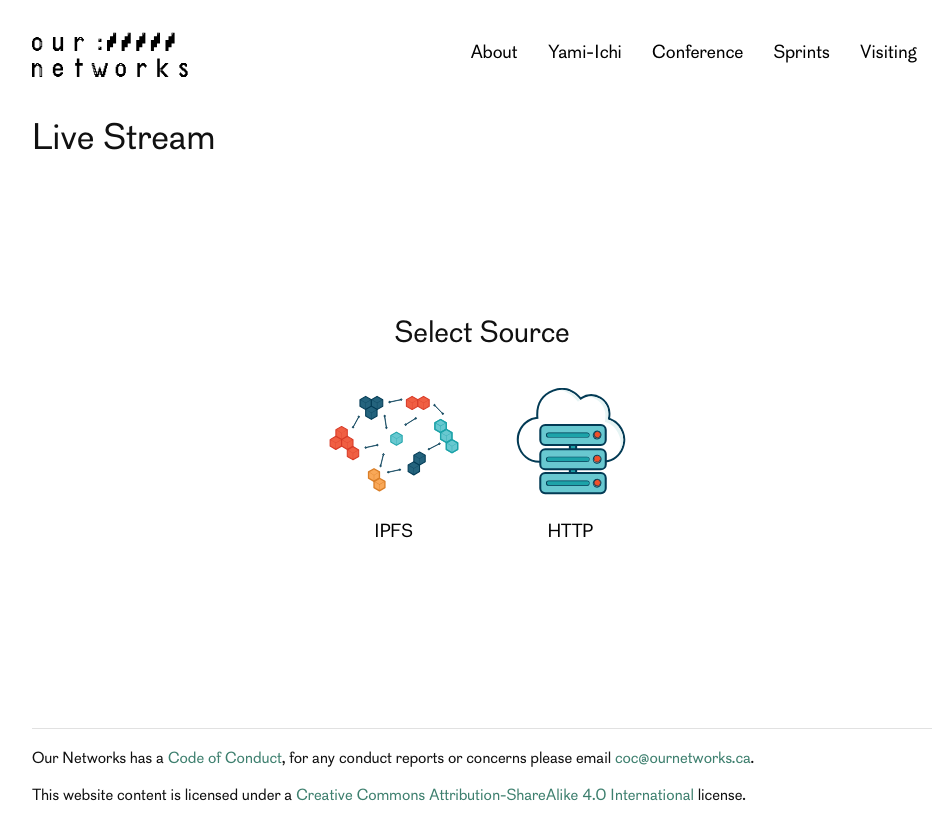
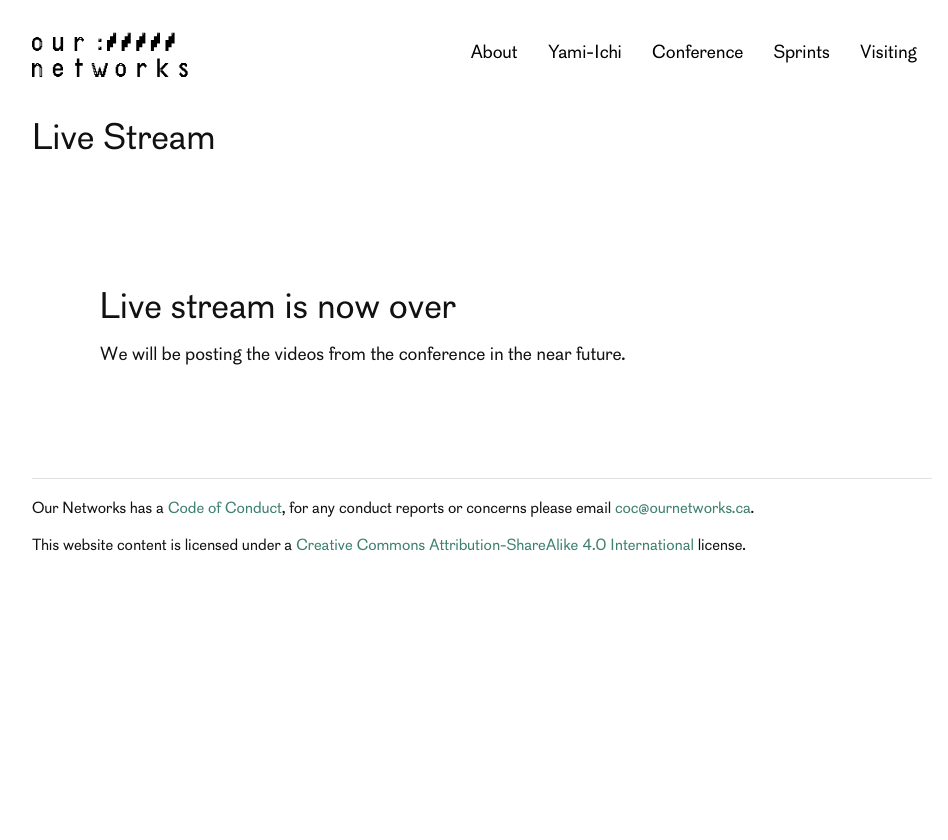
Before and after one commit to ournetworks/ournetworks.ca, a Jekyll site: the page built from livestream.md, in a window 1280 px wide. Shown: the top 840 px of the page, without its empty margins (158-1106 px from the left). Built offline with Jekyll 4.4.1, drawn with Linux system fonts in a browser that asks for light colours.

Commit message:
live stream notice

```diff
--- a/livestream.md
+++ b/livestream.md
@@ -6,4 +6,8 @@ titleDisplay: "Live Stream"
 parent: "Conference"
 ---
 
-{% include live-stream-embed.html %}
+
+<div class="container notice">
+  <h1>Live stream is now over</h1>
+  <p>We will be posting the videos from the conference in the near future.</p>
+</div>
```
